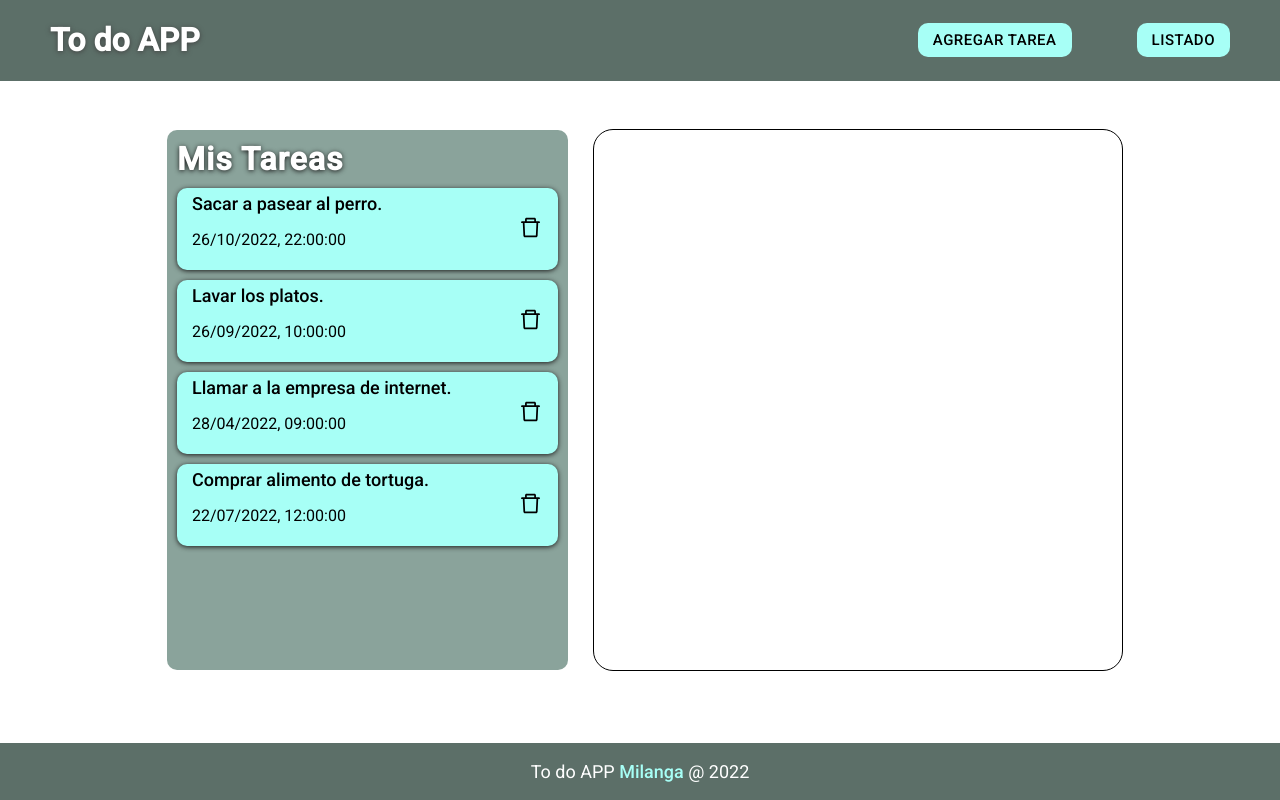
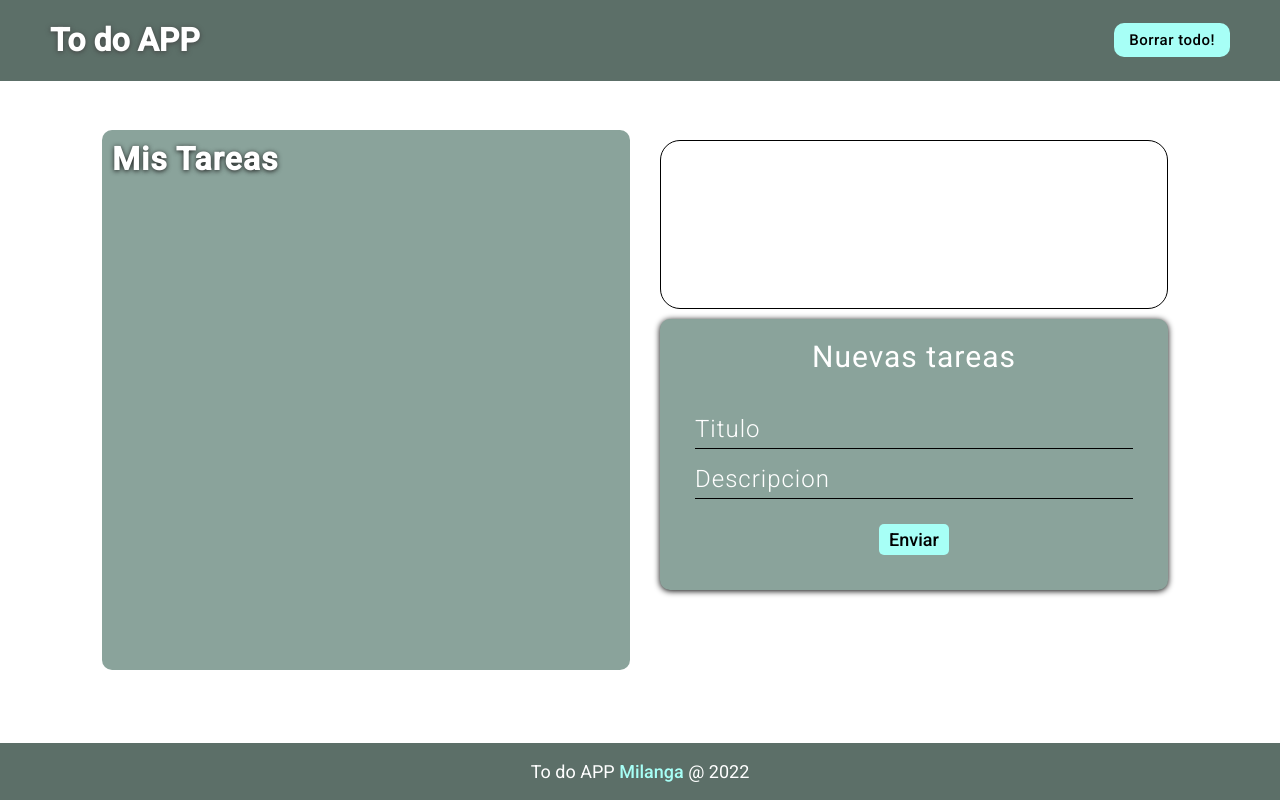
Before and after one commit to Milanganesas/todo-app, a React (Create React App) app: page / in a window 1280 px wide. Built offline with nearby package versions, Linux system fonts and the light colour scheme.

Commit message:
home fix, remove page 'agregar'

```diff
--- a/src/App.js
+++ b/src/App.js
@@ -1,44 +1,21 @@
-import { useState } from "react";
 import { Switch, Route } from "react-router-dom";
 
-import Nav from "./components/Nav"
-import Home from "./components/Home"
-import Agregar from "./components/Agregar"
-import Footer from "./components/Footer"
+import Nav from "./Components/Nav"
+import Home from "./Pages/Home"
+import Footer from "./Components/Footer"
+import { TareasProvider } from "./Context/Tareas";
 
 function App() {
 
-  const [ tareas, setTareas ] = useState([
-    {
-        titulo: 'Sacar a pasear al perro.',
-        descripcion: 'Dar una vuelta a la manzana con el perro.',
-        fecha_creacion: '26/10/2022, 22:00:00',
-    },
-    {
-        titulo: 'Lavar los platos.',
-        descripcion: 'Recordar usar esponja y detergente.',
-        fecha_creacion: '26/09/2022, 10:00:00',
-    },
-    {
-        titulo: 'Llamar a la empresa de internet.',
-        descripcion: 'Pedir descuentos y amenazar con dar de baja el servicio.',
-        fecha_creacion: '28/04/2022, 09:00:00',
-    },
-    {
-        titulo: 'Comprar alimento de tortuga.',
-        descripcion: 'Manuelita se esta quedando sin alimento :(',
-        fecha_creacion: '22/07/2022, 12:00:00',
-    },
-  ])
-
   return (
     <>
+    <TareasProvider>
       <Nav />
       <Switch>
-        <Route exact path="/" render={(props) => <Home tareas={tareas} setTareas={setTareas} {...props}/>} />
-        <Route path="/agregar" render={(props) => <Agregar tareas={tareas} setTareas={setTareas} {...props}/>} />
+        <Route exact path="/" component={Home} />
       </Switch>
       <Footer />
+    </TareasProvider>
     </>
   );
 };
--- /dev/null
+++ b/src/Context/Tareas.js
@@ -0,0 +1,21 @@
+import { createContext, useContext, useState } from "react"
+
+const tareasContext = createContext();
+
+export const useTareas = () => {
+    return useContext(tareasContext);
+};
+
+const localTareas = localStorage.getItem("tareas")
+const arrTareas = localTareas ? JSON.parse(localTareas) : [];
+
+export function TareasProvider ({children}) {
+
+    const [tareas, setTareas] = useState(arrTareas);
+
+    return (
+        <tareasContext.Provider value={{tareas, setTareas}}>
+            {children}
+        </tareasContext.Provider>
+    )
+};
--- /dev/null
+++ b/src/Pages/Home/index.js
@@ -0,0 +1,12 @@
+import Listado from "../../Components/Listado";
+
+const Home = () => {
+
+    return (
+        <>
+            <Listado />
+        </>
+    )
+};
+
+export default Home;
--- a/src/components/Agregar/index.jsx
+++ b/src/components/Agregar/index.jsx
@@ -1,9 +1,12 @@
 import { ToastContainer, toast } from 'react-toastify';
 import 'react-toastify/dist/ReactToastify.css';
+import { useTareas } from '../../Context/Tareas';
 
 import styles from './index.module.scss'
 
-const Agregar = ({tareas, setTareas}) => {
+const Agregar = () => {
+
+    const {tareas, setTareas} = useTareas();
 
     const notify = (str) => {
         toast.success(str, {
@@ -32,7 +35,9 @@ const Agregar = ({tareas, setTareas}) => {
         };
 
         const crear = () => {
-            setTareas([...tareas, tarea]);
+            const newTarea = [...tareas, tarea]
+            setTareas(newTarea);
+            localStorage.setItem("tareas", JSON.stringify(newTarea))
             e.target.titulo.value = "";
             e.target.descripcion.value = "";
             notify("Listo, quedo cargada!");
--- a/src/components/Agregar/index.module.scss
+++ b/src/components/Agregar/index.module.scss
@@ -1,14 +1,13 @@
 @import '../Variables/variables';
 
 .container {
-    display: grid;
+    display: flex;
     justify-content: center;
     align-items: center;
     text-align: center;
-    min-height: 100vh;
     color: white;
     letter-spacing: 1px;
-    width: 90%;
+    margin-bottom: 70px;
 
     &_form {
         display: flex;
--- a/src/components/Home/index.jsx
+++ /dev/null
@@ -1,12 +0,0 @@
-import Listado from "../Listado"
-
-import styles from './index.module.scss'
-
-const Home = ({tareas, setTareas}) => {
-
-    return (
-            <Listado tareas={tareas} setTareas={setTareas}/>
-    )
-}
-
-export default Home;
--- a/src/components/Home/index.module.scss
+++ /dev/null
@@ -1 +0,0 @@
-@import '../Variables/variables';
--- a/src/components/Listado/index.jsx
+++ b/src/components/Listado/index.jsx
@@ -1,11 +1,22 @@
-import { useState } from "react";
+import { useEffect, useState } from "react";
 import { AiOutlineDelete } from "react-icons/ai";
+import { useTareas } from "../../Context/Tareas";
+
+import Agregar from "../Agregar"
 
 import styles from './index.module.scss'
 
-const Listado = ({tareas, setTareas}) => {
+const Listado = () => {
+
+    useEffect(() => {
+        const localTareas = localStorage.getItem("tareas");
+        localTareas ? console.log("Recuperando") :
+        localStorage.setItem("tareas", JSON.stringify([]))
+    }, [])
 
     const [ seleccion, setSeleccion ] = useState();
+
+    const { tareas, setTareas } = useTareas();
 
     const filtrado = (e) => {
         setSeleccion(tareas.filter(t => t.titulo === e.target.innerText));
@@ -17,11 +28,11 @@ const Listado = ({tareas, setTareas}) => {
 
     return (
         <div className={styles.container}>
-            <div className={styles.container_list}>
+            <div className={styles.container_lista}>
                 <h1>Mis Tareas</h1>
                 {tareas.map(t => {
                     return (
-                        <div className={styles.container_list_toDo} key={t.fecha_creacion} id={t.fecha_creacion}>
+                        <div className={styles.container_lista_toDo} key={t.fecha_creacion} id={t.fecha_creacion}>
                                 <div>
                                     <button className={styles.pointer} onClick={filtrado}>{t.titulo}</button>
                                     <p>{t.fecha_creacion}</p>
@@ -31,9 +42,10 @@ const Listado = ({tareas, setTareas}) => {
                     )}
                 )}
             </div>
-            <div className={styles.container_select}>
+            <div className={styles.container_segundo}>
+                <div className={styles.container_segundo_seleccion}>
                     {!seleccion ?
-                <div className={styles.container_select_none}></div> :
+                    <div></div> :
                     seleccion.map(s =>{
                         return (
                             <div key={s.fecha_creacion}>
@@ -44,6 +56,8 @@ const Listado = ({tareas, setTareas}) => {
                         )}
                     )}
                 </div>
+                <Agregar />
+            </div>
         </div>
     )
 };
--- a/src/components/Listado/index.module.scss
+++ b/src/components/Listado/index.module.scss
@@ -13,7 +13,7 @@
         text-shadow: 0px 1px 5px #1b1b1b;
     }
 
-    &_list {
+    &_lista {
         display: flex;
         flex-direction: column;
         padding: 10px;
@@ -42,33 +42,34 @@
         }
     }
 
-    &_select {
-        padding: 10px;
-        margin-bottom: 70px;
-        border: 1px solid;
-        border-radius: 20px;
+    &_segundo {
 
-        &_none {
+        &_seleccion {
+            display: flex;
+            padding: 10px;
+            margin-bottom: 10px;
+            border: 1px solid;
+            border-radius: 20px;
             min-width: 280px;
         }
     }
 
     @include breakpoint(md) {
         display: flex;
-        align-items: center;
-        gap: 15px;
+        flex-wrap: wrap;
+        justify-content: center;
 
         h1 {
             margin: 0;
         }
 
-        &_list {
+        &_lista {
             display: flex;
             flex-direction: column;
             margin: 0;
             margin: 10px;
             padding: 10px;
-            width: 30%;
+            width: 40%;
             height: 65vh;
             gap: 10px;
             overflow: hidden;
@@ -95,13 +96,26 @@
             }
         }
 
-        &_select {
+        &_segundo {
+            display: flex;
+            flex-direction: column;
             margin: 0;
+            margin: 10px;
             padding: 10px;
-            border: 1px solid;
             width: 40%;
             height: 65vh;
+
+            &_seleccion {
+                padding: 10px;
+                margin-bottom: 10px;
+                border: 1px solid;
+                border-radius: 20px;
+                height: 100%;
+                max-height: 65vh;
+            }
+
         }
+
     };
 }
 
--- a/src/components/Nav/index.jsx
+++ b/src/components/Nav/index.jsx
@@ -1,15 +1,18 @@
-import { Link } from "react-router-dom";
-
 import styles from './index.module.scss'
 
 const Nav = () => {
+
+    const localDelete = () => {
+        localStorage.clear();
+        window.location.reload();
+    }
+
     return (
         <header className={styles.container}>
             <h1>To do APP</h1>
             <nav>
                 <ul>
-                    <li><Link to="/agregar"><button>AGREGAR TAREA</button></Link></li>
-                    <li><Link to="/"><button>LISTADO</button></Link></li>
+                    <li><button onClick={localDelete}>Borrar todo!</button></li>
                 </ul>
             </nav>
         </header>
```
Lines whose indentation alone changed are shown as unchanged.
